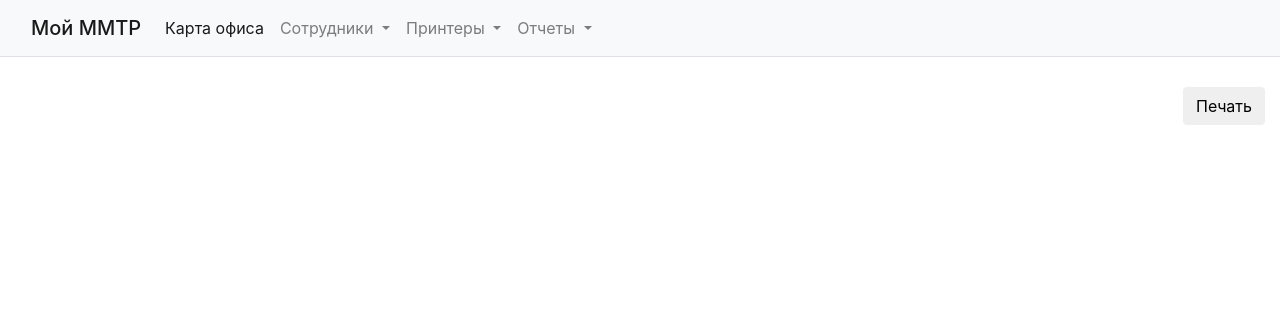
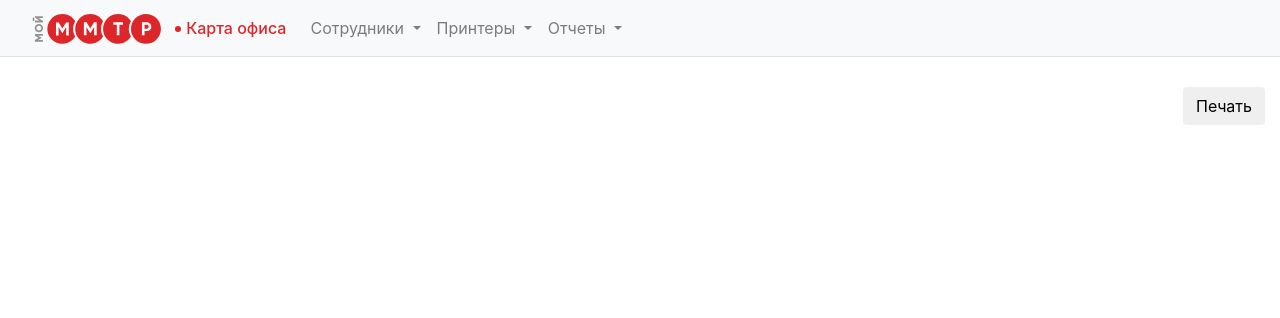
Before and after one commit to midievil/officemap, a PHP site: template views/report.html.php in a window 1280 px wide. Shown: the top 318 px of the page. Run offline with PHP 8.4, Linux system fonts and the light colour scheme; the template is opened without the code that fills it, so the values that code supplies are empty.

Commit message:
Адаптация к новому дизайну организации

```diff
--- a/css/main.css
+++ b/css/main.css
@@ -1,4 +1,11 @@
 body{
+  font-size: 16px;
+}
+
+.logo-style {
+  color: #DD2629;
+  font: Roboto;
+  font-weight: 500;
   font-size: 16px;
 }
 
--- a/index.php
+++ b/index.php
@@ -1,6 +1,6 @@
 <?php
 
-    $scriptVersion = '1.73';
+    $scriptVersion = '1.74';
 
     session_start();
 
--- a/views/menu.html.php
+++ b/views/menu.html.php
@@ -1,14 +1,15 @@
 <nav class="navbar navbar-expand-lg navbar-light bg-light border-bottom">
     <div class="container">
-      <a class="navbar-brand mb-0 h1" href="#">Мой ММТР</a>
+      <a class="navbar-brand pt-0 pb-0" href="">
+        <img src="/img/logo.svg" width="130" alt="" class="mr-2">
+        <img src="/img/logo_ellipse.svg" width="6" alt="">
+        <span class="logo-style">Карта офиса</span>
+      </a>
       <button class="navbar-toggler" type="button" data-toggle="collapse" data-target="#navbarNav" aria-controls="navbarNav" aria-expanded="false" aria-label="Toggle navigation">
         <span class="navbar-toggler-icon"></span>
       </button>
       <div class="collapse navbar-collapse" id="navbarNav">
         <ul class="navbar-nav">
-          <li class="nav-item active">
-            <a class="nav-link" <?=($menuItem == 'index' ? '' : 'href="/"')?> >Карта офиса</a>
-          </li>
 
           <li class="nav-item dropdown">
             <a class="nav-link dropdown-toggle" href="#" id="employeesMenuLink" data-toggle="dropdown" aria-haspopup="true" aria-expanded="false">
```
Also changed, not shown: img/logo.svg (added), img/logo_ellipse.svg (added).
